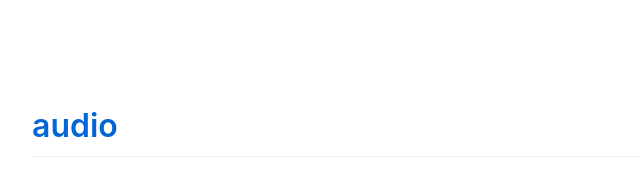
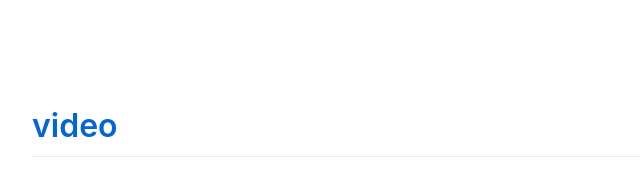
Before and after one commit to 114514fuckyou/video, a plain HTML site: page index.htm in a window 1280 px wide. Shown: the top 178 px of the page, 208-848 px from the left. Drawn offline with Linux system fonts and the light colour scheme; a script that the page names is missing.

Commit message:
Update index.htm

```diff
--- a/index.htm
+++ b/index.htm
@@ -38,7 +38,7 @@
   <body>
     <div class="container-lg px-3 my-5 markdown-body">
 
-      <h1><a href="https://114514fuckyou.github.io/audio/">audio</a></h1>
+      <h1><a href="https://114514fuckyou.github.io/video/">video</a></h1>
 
 
 
```
